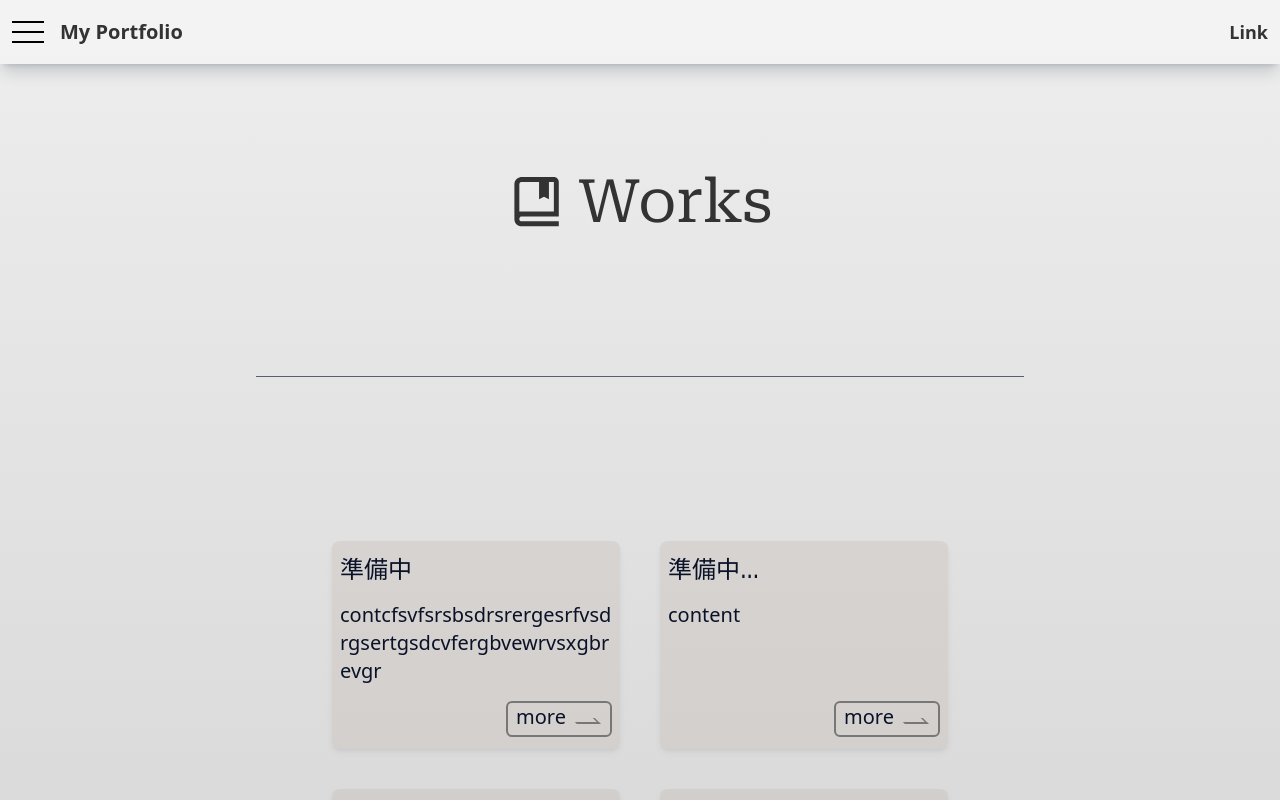
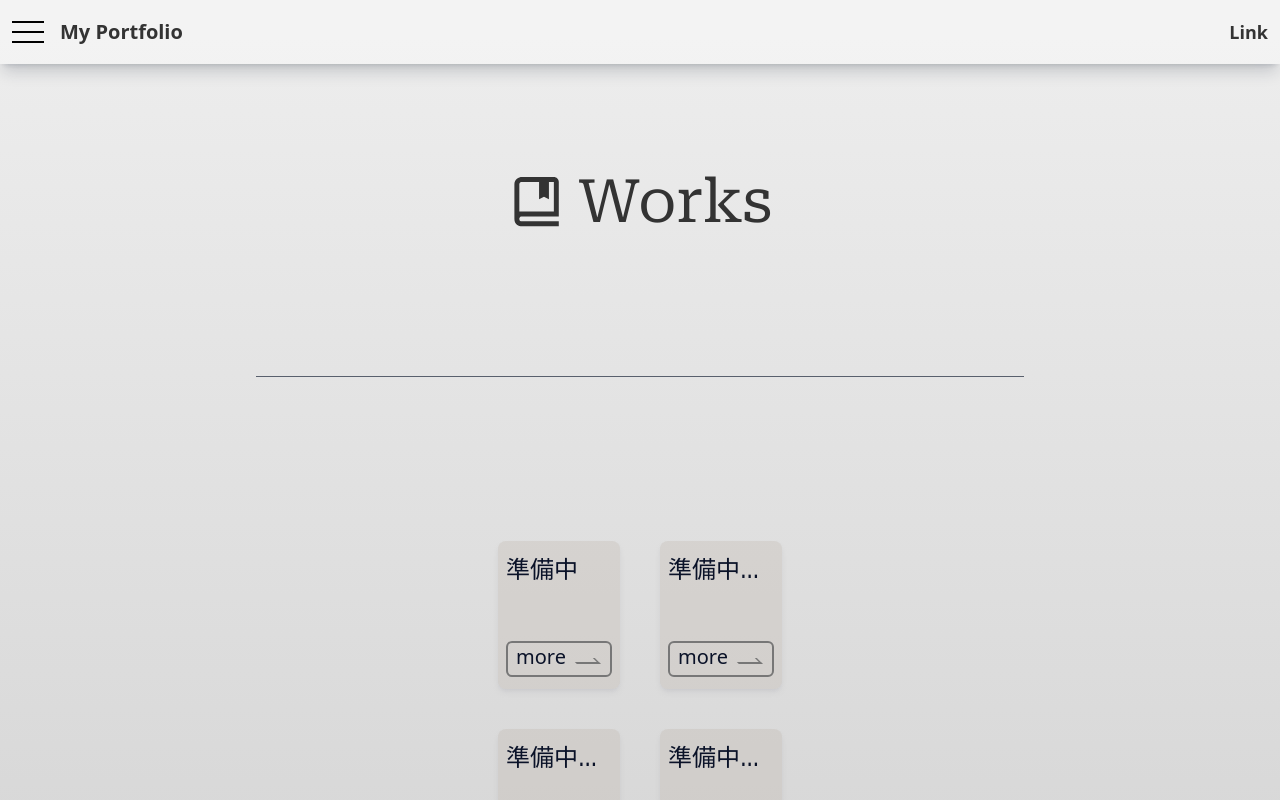
Before and after one commit to haruki26/react-next-portfolio, a Next.js app: page /works in a window 1280 px wide. Shown: the top 800 px of the page. Built offline with nearby package versions, Linux system fonts and the light colour scheme.

Commit message:
プロパティ名を修正

```diff
--- a/src/components/CardStack/index.tsx
+++ b/src/components/CardStack/index.tsx
@@ -7,7 +7,7 @@ import Arrow from "../Arrow";
 
 type Content = {
     title: string;
-    description: string;
+    describe: string;
     link: string;
 }
 
@@ -30,8 +30,8 @@ const CardStack: React.FC<Props> = ({ cardContents }) => {
                     "px-2 py-3 grid grid-rows-subgrid row-span-3 max-w-72 gap-4",
                 )}>
                     <h3 className="font-mplus text-2xl">{content.title}</h3>
-                    <div className="flex gap-0">
-                        <p className="text-xl break-all">{content.description}</p>
+                    <div className="flex gap-0 px-2">
+                        <p className="text-xl break-all">{content.describe}</p>
                     </div>
                     <Link href={content.link} className={clsx(
                         "ml-auto pl-2 pr-3 py-0 pb-1",
--- a/src/libs/microcms.ts
+++ b/src/libs/microcms.ts
@@ -8,14 +8,14 @@ import type {
 
 export type Content = {
     title: string;
-    description: string;
+    describe: string;
     content: string;
     thumbnail?: MicroCMSImage | undefined;
     publishedAt: string;
     updatedAt: string;
 } & MicroCMSListContent;
 
-type EndPoint = "works" | "blogs";
+type EndPoint = "works" | "blog";
 
 if (!process.env.MICROCMS_SERVICE_DOMAIN) {
     throw new Error("MICROCMS_SERVICE_DOMAIN is not defined");
```
